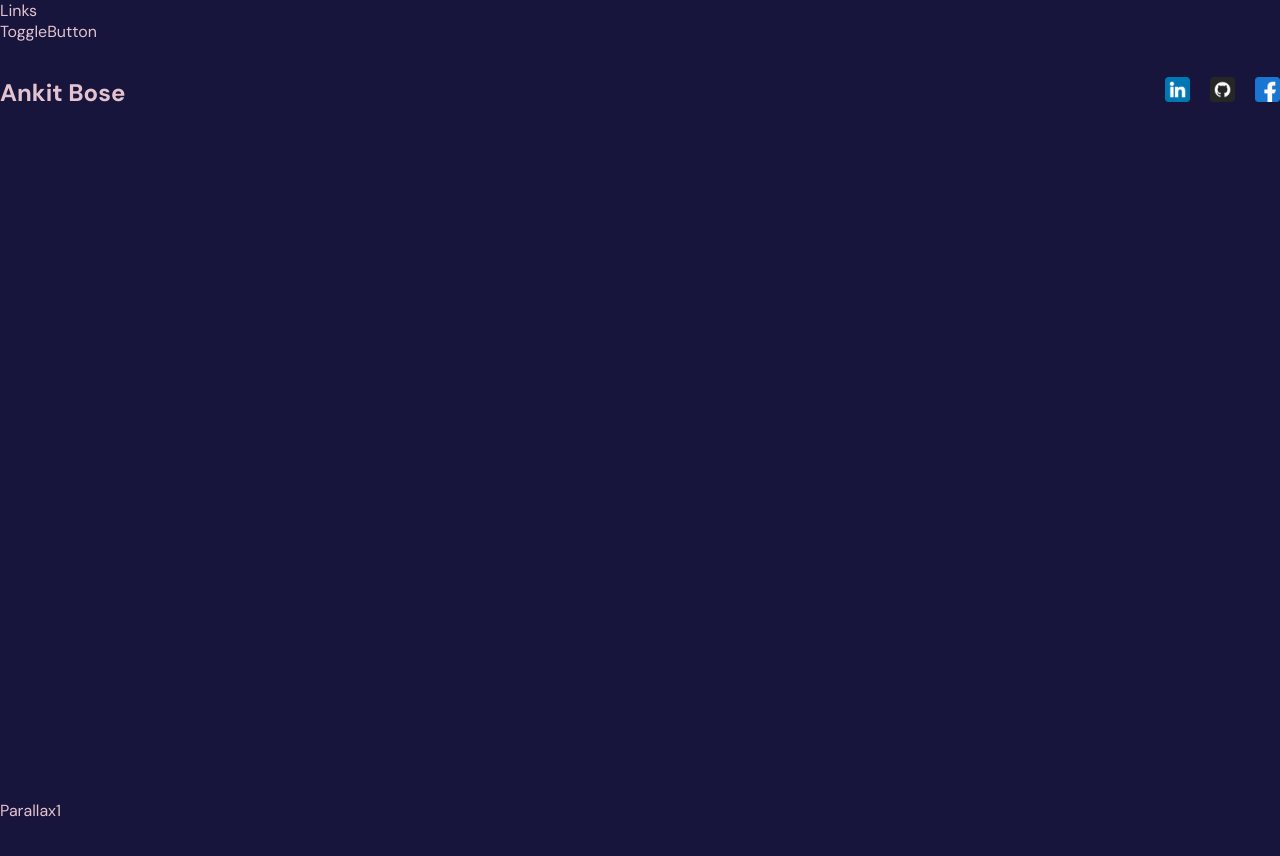
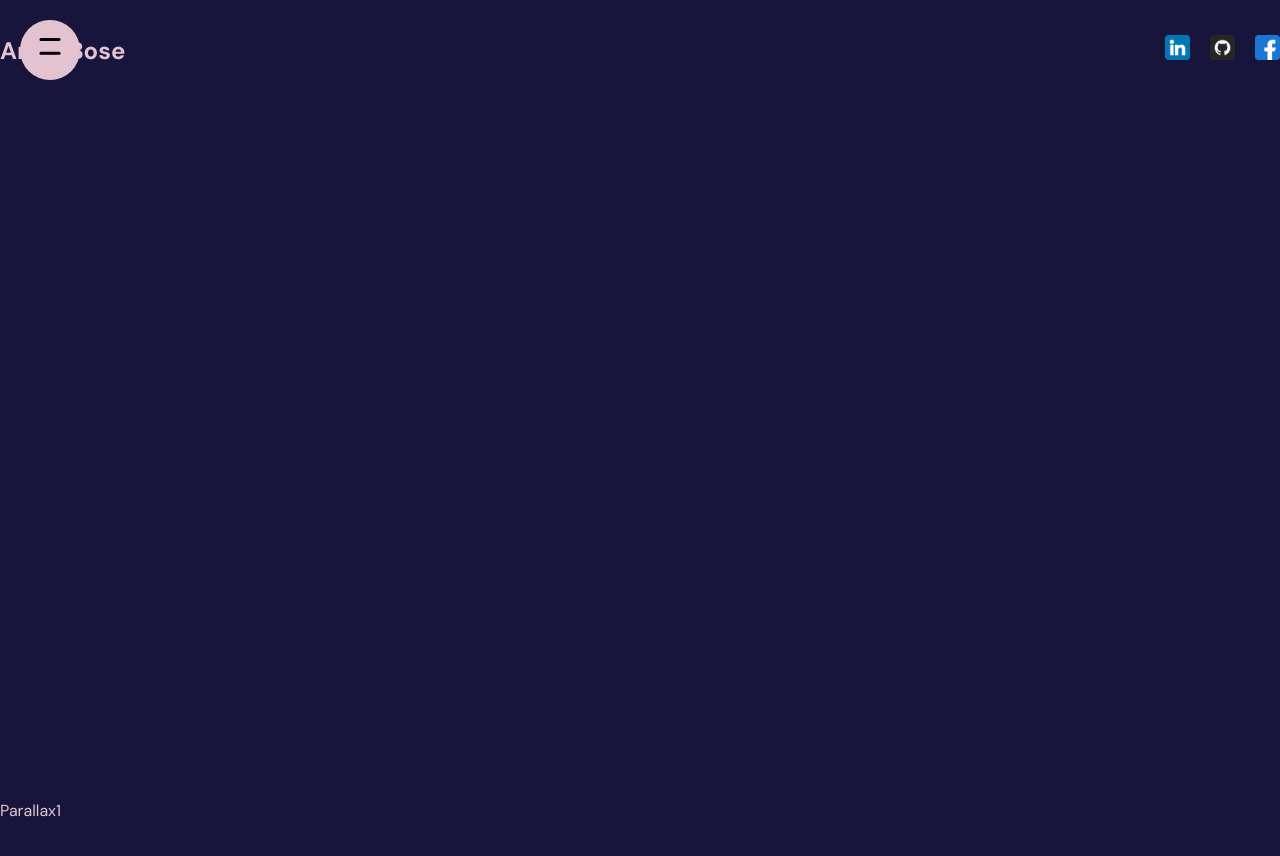
Before and after one commit to CheesyChilly/Animated-Portfolio-Website, a React (Vite) app: page / in a window 1280 px wide. Shown: the top 856 px of the page. Built offline with nearby package versions, Linux system fonts and the light colour scheme.

Commit message:
added sidebar

```diff
--- a/src/App.jsx
+++ b/src/App.jsx
@@ -7,16 +7,16 @@
 const App = () => {
 	return (
 		<div>
-			<section>
+			<section id="Home">
 				<Navbar />
 			</section>
-			<section>Parallax1</section>
+			<section id="Skills">Parallax1</section>
 			<section>Skills</section>
-			<section>Parallax2</section>
+			<section id="Projects">Parallax2</section>
 			<section>Project1</section>
 			<section>Project2</section>
 			<section>Project3</section>
-			<section>Contact</section>
+			<section id="Contact">Contact</section>
 		</div>
 	);
 };
--- a/src/components/sidebar/Links/Links.jsx
+++ b/src/components/sidebar/Links/Links.jsx
@@ -1,8 +1,15 @@
+const Links = () => {
+	const items = ["Home", "Skills", "Projects", "Contact","About"];
 
-const Links = () => {
-  return (
-    <div>Links</div>
-  )
-}
+	return (
+		<div className="links">
+			{items.map((item) => (
+				<a href={`#${item}`} key={item}>
+                    {item}
+                </a>
+			))}
+		</div>
+	);
+};
 
-export default Links
+export default Links;
--- a/src/components/sidebar/Sidebar.jsx
+++ b/src/components/sidebar/Sidebar.jsx
@@ -1,16 +1,40 @@
-import "./sidebar.scss"
-import ToggleButton from "./toggleButton/ToggleButton"
-import Links from "./links/Links"
+import "./sidebar.scss";
+import { useState } from "react";
+import ToggleButton from "./toggleButton/ToggleButton";
+import Links from "./links/Links";
+import { motion } from "framer-motion";
 
 const Sidebar = () => {
-  return (
-    <div className="sidebar">
-        <div className="bg">
-            <Links/>
-        </div>
-        <ToggleButton/>
-    </div>
-  )
-}
+	const [open, setOpen] = useState(false);
 
-export default Sidebar
+	const variants = {
+		open: {
+			clipPath: "circle(1200px at 50px 50px)",
+			transition: {
+                //delay:0.5,
+				type: "spring",
+				stiffness: 20,
+			},
+		},
+		closed: {
+			clipPath: "circle(30px at 50px 50px)",
+			transition: {
+				//delay: 0.5,
+				type: "spring",
+				stiffness: 400,
+				damping: 40,
+			},
+		},
+	};
+
+	return (
+		<motion.div className="sidebar" animate={open ? "open" : "closed"}>
+			<motion.div className="bg" variants={variants}>
+				<Links />
+			</motion.div>
+			<ToggleButton setOpen={setOpen} />
+		</motion.div>
+	);
+};
+
+export default Sidebar;
--- a/src/components/sidebar/ToggleButton/ToggleButton.jsx
+++ b/src/components/sidebar/ToggleButton/ToggleButton.jsx
@@ -1,8 +1,35 @@
+import { motion } from "framer-motion";
 
-const ToggleButton = () => {
-  return (
-    <div>ToggleButton</div>
-  )
-}
+const ToggleButton = ({ setOpen }) => {
+	return (
+		<button onClick={() => setOpen((prev) => !prev)}>
+			<svg width="23" height="23" viewBox="0 0 23 23">
+				<motion.path
+					strokeWidth="3"
+					stroke="black"
+					strokeLinecap="round"
+					variants={{
+						closed: { d: "M 2 2.5 L 20 2.5" },
+						open: { d: "M 3 16.5 L 17 2.5" },
+					}}
+				/>
+				<motion.path
+					strokeWidth="3"
+					stroke="black"
+					strokeLinecap="round"
+				/>
+				<motion.path
+					strokeWidth="3"
+					stroke="black"
+					strokeLinecap="round"
+					variants={{
+						closed: { d: "M 2 16.346 L 20 16.346" },
+						open: { d: "M 3 16.5 L 17 2.5" },
+					}}
+				/>
+			</svg>
+		</button>
+	);
+};
 
-export default ToggleButton
+export default ToggleButton;
--- a/src/components/sidebar/sidebar.scss
+++ b/src/components/sidebar/sidebar.scss
@@ -1,5 +1,46 @@
 @import "src/color.scss";
 
 .sidebar{
-    background-color: var(--bgcolor) ;
+    display: flex;
+    flex-direction: column;
+    align-items: center;
+    justify-content: center;
+    background-color: var(--primary);
+    color: var(--bgcolor);
+
+    .bg{
+        position: fixed;
+        top: 0;
+        left: 0;
+        bottom: 0;
+        width: 400px;
+        background: var(--primary);
+
+        .links{
+            position: absolute;
+            width: 100%;
+            height: 100%;
+            display: flex;
+            flex-direction: column;
+            align-items: center;
+            justify-content: center;
+            gap: 20px;
+
+            a{
+                font-size: 40px;
+            }
+        }
+    }
+
+    button{
+        width: 50px;
+        height: 50px;
+        border-radius: 50%;
+        position: fixed;
+        top: 25px;
+        left: 25px;
+        background-color: transparent;
+        border: none;
+        cursor: pointer;
+    }
 }
```
Also changed, not shown: src/main.jsx (+8 -8 lines), public/favicon.png.
